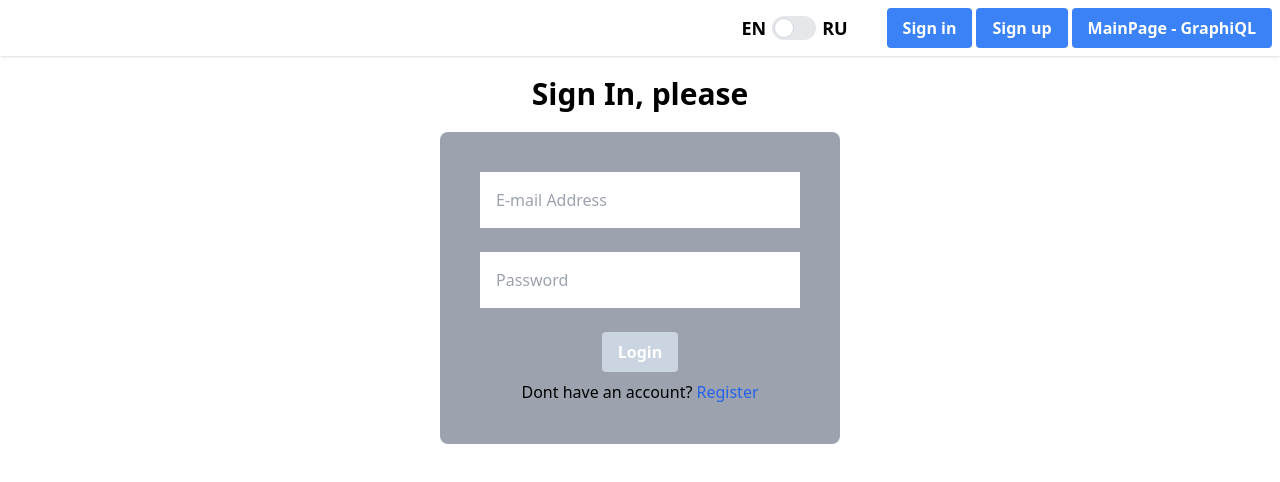
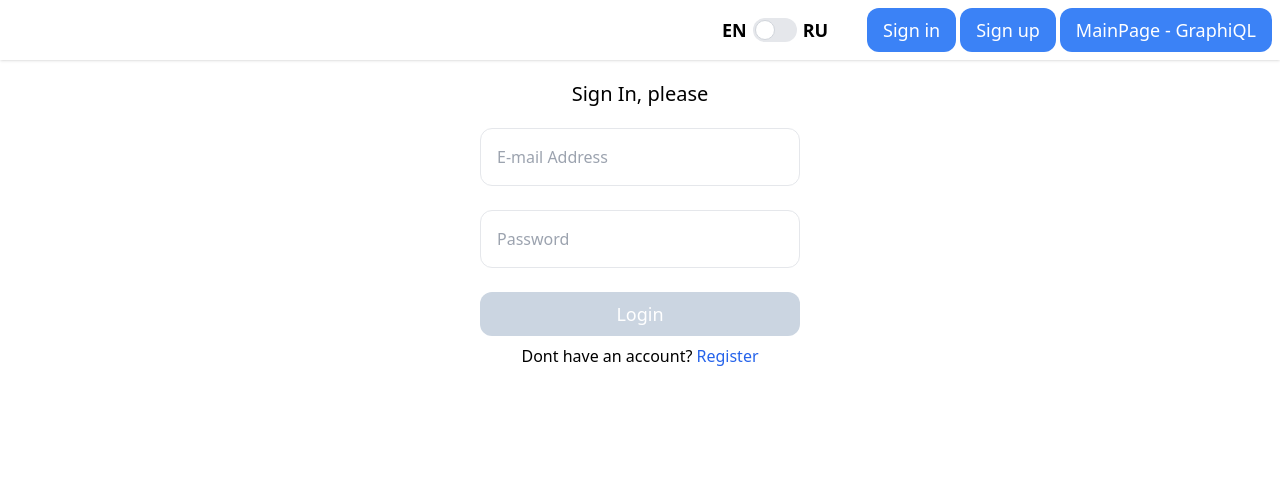
Before and after one commit to Zhybuliou/graphiql-app, a React (Vite) app: page /sign-in in a window 1280 px wide. Shown: the top 482 px of the page. Built offline with nearby package versions, Linux system fonts and the light colour scheme; no server answers.

Commit message:
refactor: update sign-in and sign-up styles

```diff
--- a/src/components/ui/FormWrapper.tsx
+++ b/src/components/ui/FormWrapper.tsx
@@ -3,9 +3,7 @@ import { PropsWithChildren } from '../../types/utilityTypes';
 
 function FormWrapper({ children }: PropsWithChildren) {
   return (
-    <div className="flex flex-col items-center p-10 text-center bg-gray-400 rounded-lg">
-      {children}
-    </div>
+    <div className="flex flex-col items-center text-center">{children}</div>
   );
 }
 
--- a/src/components/ui/UIFormInput.tsx
+++ b/src/components/ui/UIFormInput.tsx
@@ -1,4 +1,5 @@
 import { FieldValues, Path, UseFormRegister } from 'react-hook-form';
+
 import React from 'react';
 
 type UiFormInputProps<T extends FieldValues> = {
@@ -19,19 +20,17 @@ function UIFormInput<T extends FieldValues>({
   error = '',
 }: UiFormInputProps<T>) {
   return (
-    <label htmlFor={name} className="relative w-80 mb-6">
+    <label htmlFor={name} className="relative w-80 mb-6 text-black">
       <input
         type={type}
         id={name}
-        className="p-4 text-base w-full"
+        className={`p-4 text-base w-full rounded-xl border border-gray-200 focus:outline-none focus:border-blue-500 ${
+          error ? ' border-red-400' : 'border-gray-200'
+        }`}
         {...register(name, { required })}
         placeholder={placeholder}
       />
-      {error && (
-        <div className="absolute -bottom-5 text-red-700 select-none">
-          {error}
-        </div>
-      )}
+      {error && <div className="text-red-400 select-none">{error}</div>}
     </label>
   );
 }
--- a/src/components/ui/UiButton.tsx
+++ b/src/components/ui/UiButton.tsx
@@ -12,7 +12,9 @@ function UiButton({
   return (
     <button
       className={cn(
-        'text-white font-bold py-2 px-4 rounded bg-blue-500 hover:bg-blue-700',
+        `text-white text-lg py-2 px-4 rounded-xl bg-blue-500 hover:bg-blue-500 ${
+          type === 'submit' ? 'w-full' : ''
+        }`,
         className,
         { 'bg-slate-300 select-none pointer-events-none': disabled }
       )}
--- a/src/pages/SignInPage.tsx
+++ b/src/pages/SignInPage.tsx
@@ -48,7 +48,9 @@ function SignInPage() {
 
   return (
     <PageWrapper>
-      <h1>{state.strings.signInPlease}</h1>
+      <h1 className="text-black font-inter text-xl font-medium">
+        {state.strings.signInPlease}
+      </h1>
       <form onSubmit={handleSubmit(logInUser)}>
         <FormWrapper>
           <UIFormInput
```
Also changed, not shown: .eslintrc.cjs.
